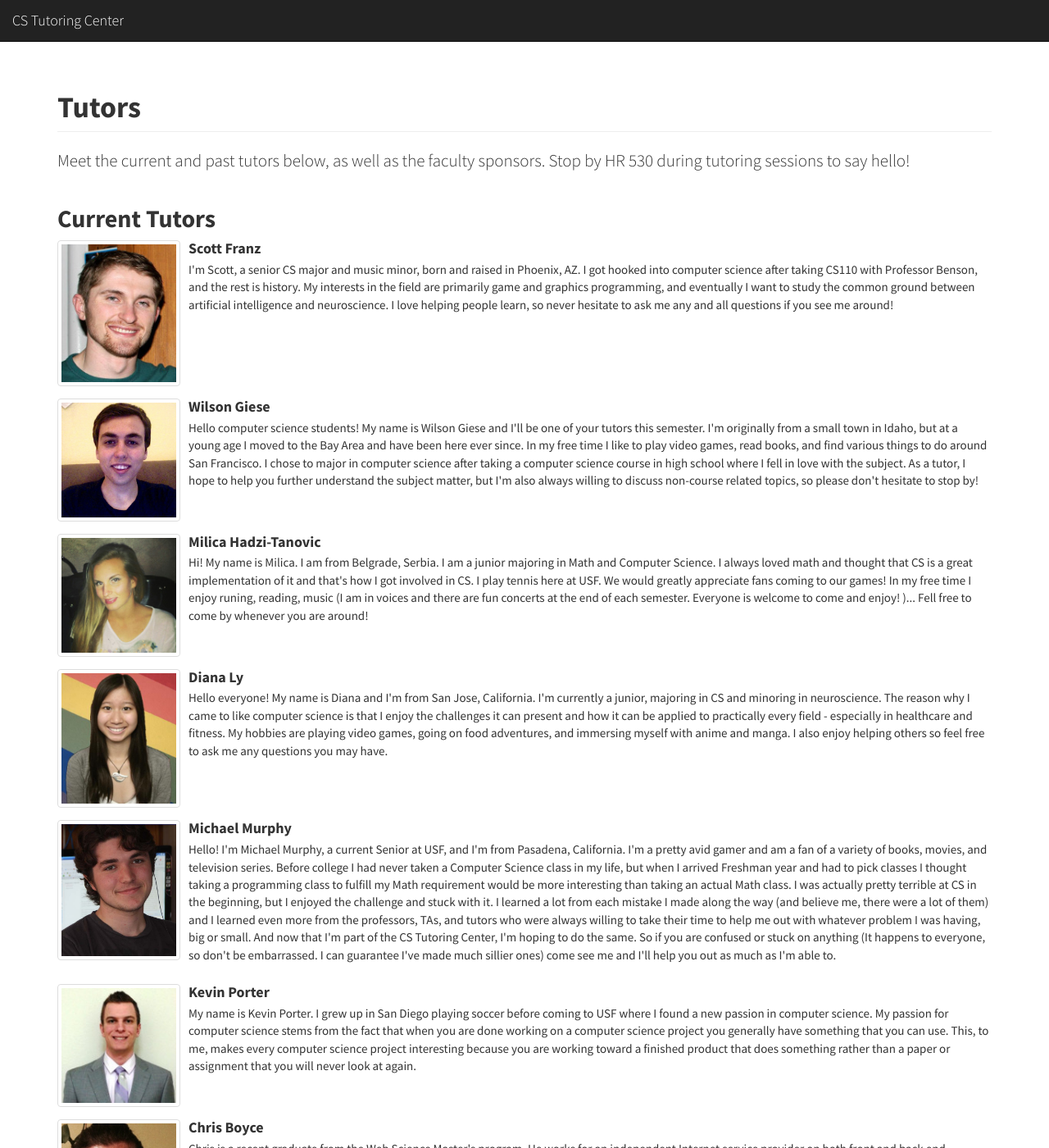
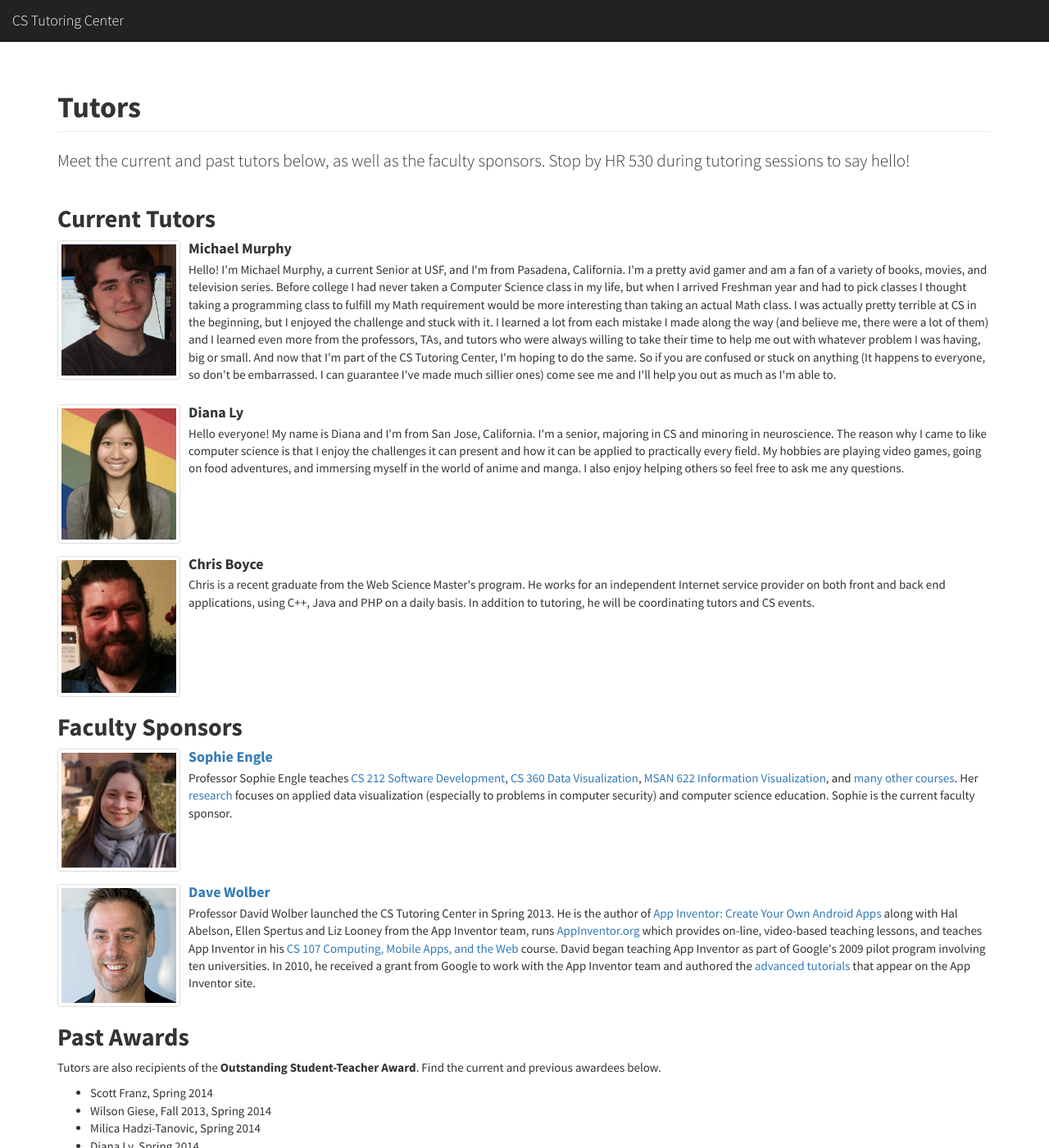
Before and after one commit to CSTutors/CSTutors.github.io, a Jekyll site: the page built from tutors/index.html, in a window 1280 px wide and 1400 px high. Shown: the whole window at 82% size. Built offline with Jekyll 4.4.1, drawn with Linux system fonts in a browser that asks for light colours; nearby versions of some CDN libraries.

Commit message:
Update index.html
Updated current tutors

```diff
--- a/tutors/index.html
+++ b/tutors/index.html
@@ -7,79 +7,8 @@ lead: 'Meet the current and past tutors below, as well as the faculty sponsors.
 <h2>Current Tutors</h2>
 
 <ul class="media-list">
-    <li class="media">
-        <a class="pull-left" href="#">
-            <img class="media-object img-thumbnail" width="150" src="{{ site.url }}/img/franz.jpg">
-        </a>
 
-        <div class="media-body">
-            <h4 class="media-heading">Scott Franz</h4>
-
-	    <p>
-I'm Scott, a senior CS major and music minor, born and raised in
-Phoenix, AZ. I got hooked into computer science after taking CS110
-with Professor Benson, and the rest is history. My interests in the
-field are primarily game and graphics programming, and eventually I
-want to study the common ground between artificial intelligence and
-neuroscience. I love helping people learn, so never hesitate to ask me
-any and all questions if you see me around!
-	    </p>
-        </div>
-    </li>
-
-    <li class="media">
-        <a class="pull-left" href="#">
-            <img class="media-object img-thumbnail" width="150" src="{{ site.url }}/img/giese.jpg">
-        </a>
-
-        <div class="media-body">
-            <h4 class="media-heading">Wilson Giese</h4>
-
-            <p>Hello computer science students! My name is Wilson Giese and I'll be one of your tutors this semester. I'm originally from a small town in Idaho, but at a young age I moved to the Bay Area and have been here ever since. In my free time I like to play video games, read books, and find various things to do around San Francisco. I chose to major in computer science after taking a computer science course in high school where I fell in love with the subject. As a tutor, I hope to help you further understand the subject matter, but I'm also always willing to discuss non-course related topics, so please don't hesitate to stop by!</p>
-        </div>
-    </li>
-
-    <li class="media">
-        <a class="pull-left" href="#">
-            <img class="media-object img-thumbnail" width="150" src="{{ site.url }}/img/hadzi-tanovic.jpg">
-        </a>
-
-        <div class="media-body">
-            <h4 class="media-heading">Milica Hadzi-Tanovic</h4>
-
-	    <p>Hi! My name is Milica. I am from Belgrade, Serbia. I am a junior
-majoring in Math and Computer Science.  I always loved math and
-thought that CS is a great implementation of it and that's how I got
-involved in CS. I play tennis here at USF. We would greatly appreciate
-fans coming to our games! In my free time I enjoy runing, reading,
-music (I am in voices and there are fun concerts at the end of each
-semester. Everyone is welcome to come and enjoy! )...
-Fell free to come by whenever you are around!
-            </p>
-        </div>
-    </li>
-
-    <li class="media">
-        <a class="pull-left" href="#">
-            <img class="media-object img-thumbnail" width="150" src="{{ site.url }}/img/ly.jpg">
-        </a>
-
-        <div class="media-body">
-            <h4 class="media-heading">Diana Ly</h4>
-
-	    <p>
-Hello everyone! My name is Diana and I'm from San Jose, California. I'm
- currently a junior, majoring in CS and minoring in neuroscience. The reason
- why I came to like computer science is that I enjoy the challenges it can
- present and how it can be applied to practically every field - especially in
- healthcare and fitness. My hobbies are playing video games, going on food
- adventures, and immersing myself with anime and manga. I also enjoy helping
- others so feel free to ask me any questions you may have.
- </p>
-        </div>
-    </li>
-
-    <li class="media">
+   <li class="media">
         <a class="pull-left" href="#">
             <img class="media-object img-thumbnail" width="150" src="{{ site.url }}/img/murphy.jpg">
         </a>
@@ -93,15 +22,20 @@ Hello everyone! My name is Diana and I'm from San Jose, California. I'm
 
     <li class="media">
         <a class="pull-left" href="#">
-            <img class="media-object img-thumbnail" width="150" src="{{ site.url }}/img/porter.jpg">
+            <img class="media-object img-thumbnail" width="150" src="{{ site.url }}/img/ly.jpg">
         </a>
 
         <div class="media-body">
-            <h4 class="media-heading">Kevin Porter</h4>
+            <h4 class="media-heading">Diana Ly</h4>
 
-            <p>My name is Kevin Porter. I grew up in San Diego playing soccer before coming to USF where I found a new passion in computer science. My passion for computer science stems from the fact that when you are done working on a computer science project you generally have something that you can use. This, to me, makes every computer science project interesting because you are working toward a finished product that does something rather than a paper or assignment that you will never look at again.</p>
+	    <p>
+	Hello everyone! My name is Diana and I'm from San Jose, California. I'm a senior, majoring in CS and minoring in neuroscience. The reason why I came to like computer science is that I enjoy the challenges it can present and how it can be applied to practically every field. My hobbies are playing video games, going on food adventures, and immersing myself in the world of anime and manga. I also enjoy helping others so feel free to ask me any questions. </p>
         </div>
     </li>
+
+
+
+
 	<li class="media">
         <a class="pull-left" href="#">
             <img class="media-object img-thumbnail" width="150" src="{{ site.url }}/img/boyce.jpg">
```
